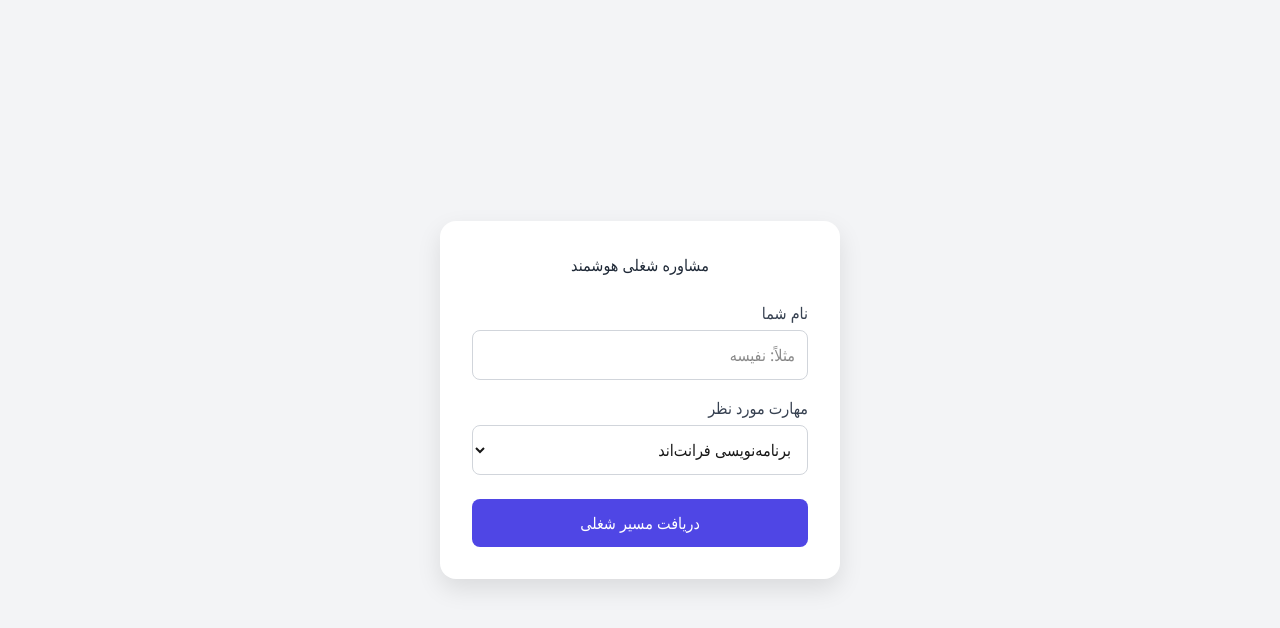
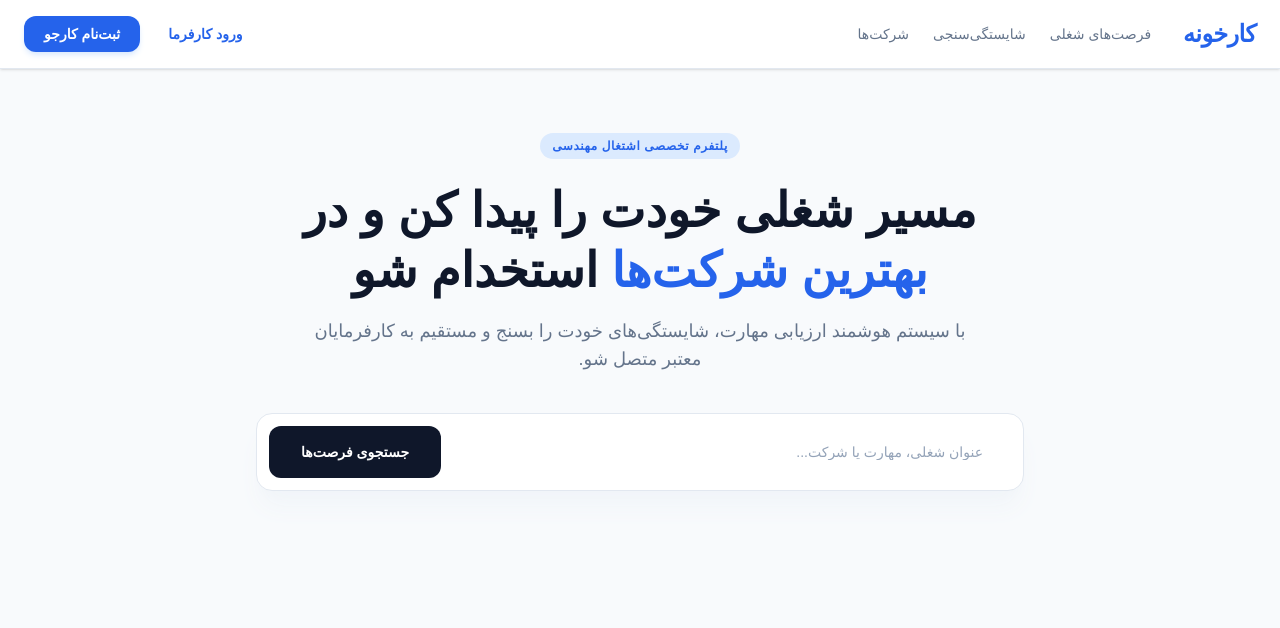
Before and after one commit to mahdysp/my-career-path, a Next.js app: page /quiz in a window 1280 px wide. Shown: the top 628 px of the page. Built offline with nearby package versions, Linux system fonts and the light colour scheme.

Commit message:
Add modern Dribbble-style header and hero section

```diff
--- a/app/quiz/page.tsx
+++ b/app/quiz/page.tsx
@@ -1,96 +1,56 @@
-'use client';
+"use client";
+import { useState } from "react";
 
-import { useState } from 'react';
-
-export default function QuizPage() {
-  const [name, setName] = useState('');
-  const [skill, setSkill] = useState('frontend');
-  const [submitted, setSubmitted] = useState(false);
-  const [aiResult, setAiResult] = useState('');
-  const [loading, setLoading] = useState(false);
-
-  const handleSubmit = async (e: React.FormEvent) => {
-    e.preventDefault();
-    setLoading(true);
-    // شبیه‌سازی تأخیر برای حس بهتر
-    setTimeout(async () => {
-      const response = await fetch('/api/career', {
-        method: 'POST',
-        headers: { 'Content-Type': 'application/json' },
-        body: JSON.stringify({ name, skill }),
-      });
-      const data = await response.json();
-      setAiResult(data.aiResponse);
-      setSubmitted(true);
-      setLoading(false);
-    }, 1500);
-  };
+export default function CareerHub() {
+  const [searchQuery, setSearchQuery] = useState("");
+  const [category, setCategory] = useState("all");
 
   return (
-    <div style={{
-      minHeight: '100vh',
-      display: 'flex',
-      justifyContent: 'center',
-      alignItems: 'center',
-      backgroundColor: '#f3f4f6',
-      fontFamily: '"Segoe UI", Tahoma, Geneva, Verdana, sans-serif'
-    }}>
-      <div style={{
-        backgroundColor: 'white',
-        padding: '2rem',
-        borderRadius: '16px',
-        boxShadow: '0 10px 25px rgba(0,0,0,0.1)',
-        width: '100%',
-        maxWidth: '400px',
-        textAlign: 'right',
-        direction: 'rtl'
-      }}>
-        {submitted ? (
-          <div>
-            <h2 style={{ color: '#111827', marginBottom: '1rem' }}>تحلیل نهایی</h2>
-            <div style={{ backgroundColor: '#ecfdf5', padding: '1rem', borderRadius: '8px', border: '1px solid #d1fae5' }}>
-              <p style={{ color: '#065f46', lineHeight: '1.6' }}>{aiResult}</p>
-            </div>
-            <button
-              onClick={() => setSubmitted(false)}
-              style={{ marginTop: '1.5rem', width: '100%', padding: '10px', backgroundColor: '#6366f1', color: 'white', border: 'none', borderRadius: '8px', cursor: 'pointer' }}
-            >
-              شروع دوباره
-            </button>
+    <div className="min-h-screen bg-[#f8fafc] text-[#1e293b]" style={{ fontFamily: 'vazirmatn, sans-serif', direction: 'rtl' }}>
+
+      {/* ۱. هدر سایت (Navbar) */}
+      <nav className="bg-white border-b border-[#e2e8f0] sticky top-0 z-50 px-6 py-4 flex justify-between items-center shadow-sm">
+        <div className="flex items-center gap-8">
+          <span className="text-2xl font-black text-[#2563eb] tracking-tight">کارخونه</span>
+          <div className="hidden md:flex gap-6 text-sm font-medium text-[#64748b]">
+            <a href="#" className="hover:text-[#2563eb] transition">فرصت‌های شغلی</a>
+            <a href="#" className="hover:text-[#2563eb] transition">شایستگی‌سنجی</a>
+            <a href="#" className="hover:text-[#2563eb] transition">شرکت‌ها</a>
           </div>
-        ) : (
-          <form onSubmit={handleSubmit}>
-            <h1 style={{ color: '#1f2937', marginBottom: '1.5rem', textAlign: 'center' }}>مشاوره شغلی هوشمند</h1>
+        </div>
+        <div className="flex gap-3">
+          <button className="text-sm font-semibold px-4 py-2 text-[#2563eb] hover:bg-[#eff6ff] rounded-xl transition">ورود کارفرما</button>
+          <button className="text-sm font-semibold px-5 py-2 bg-[#2563eb] text-white hover:bg-[#1d4ed8] rounded-xl shadow-md shadow-blue-100 transition">ثبت‌نام کارجو</button>
+        </div>
+      </nav>
 
-            <div style={{ marginBottom: '1rem' }}>
-              <label style={{ display: 'block', marginBottom: '5px', color: '#374151' }}>نام شما</label>
-              <input
-                type="text" value={name} onChange={(e) => setName(e.target.value)} required
-                style={{ width: '100%', padding: '12px', border: '1px solid #d1d5db', borderRadius: '8px', boxSizing: 'border-box' }}
-                placeholder="مثلاً: نفیسه"
-              />
-            </div>
+      {/* ۲. بخش قهرمان (Hero Section) */}
+      <header className="max-w-6xl mx-auto px-6 pt-16 pb-12 text-center">
+        <span className="text-xs font-bold uppercase tracking-wider bg-[#dbeafe] text-[#2563eb] px-3 py-1.5 rounded-full">پلتفرم تخصصی اشتغال مهندسی</span>
+        <h1 className="text-4xl md:text-5xl font-black text-[#0f172a] mt-6 leading-tight max-w-3xl mx-auto">
+          مسیر شغلی خودت را پیدا کن و در <span className="text-[#2563eb]">بهترین شرکت‌ها</span> استخدام شو
+        </h1>
+        <p className="text-[#64748b] mt-4 text-base md:text-lg max-w-2xl mx-auto font-normal">
+          با سیستم هوشمند ارزیابی مهارت، شایستگی‌های خودت را بسنج و مستقیم به کارفرمایان معتبر متصل شو.
+        </p>
 
-            <div style={{ marginBottom: '1.5rem' }}>
-              <label style={{ display: 'block', marginBottom: '5px', color: '#374151' }}>مهارت مورد نظر</label>
-              <select value={skill} onChange={(e) => setSkill(e.target.value)}
-                style={{ width: '100%', padding: '12px', border: '1px solid #d1d5db', borderRadius: '8px', backgroundColor: 'white' }}
-              >
-                <option value="frontend">برنامه‌نویسی فرانت‌اند</option>
-                <option value="backend">برنامه‌نویسی بک‌اند</option>
-                <option value="design">طراحی رابط کاربری</option>
-                <option value="embedded">سیستم‌های نهفته و سخت‌افزار</option>
-              </select>
-            </div>
+        {/* باکس جستجوی دریبل‌پسند (Search Bar) */}
+        <div className="max-w-3xl mx-auto bg-white p-3 rounded-2xl shadow-xl shadow-slate-100 border border-[#e2e8f0] mt-10 flex flex-col md:flex-row gap-2 items-center">
+          <div className="w-full relative flex items-center px-3">
+            <input
+              type="text"
+              placeholder="عنوان شغلی، مهارت یا شرکت..."
+              value={searchQuery}
+              onChange={(e) => setSearchQuery(e.target.value)}
+              className="w-full pr-4 py-3 bg-transparent text-sm font-medium focus:outline-none placeholder-[#94a3b8]"
+            />
+          </div>
+          <button className="w-full md:w-auto bg-[#0f172a] text-white text-sm font-bold px-8 py-4 rounded-xl hover:bg-[#1e293b] transition whitespace-nowrap">
+            جستجوی فرصت‌ها
+          </button>
+        </div>
+      </header>
 
-            <button type="submit" disabled={loading}
-              style={{ width: '100%', padding: '12px', backgroundColor: loading ? '#9ca3af' : '#4f46e5', color: 'white', border: 'none', borderRadius: '8px', cursor: 'pointer', fontSize: '16px' }}
-            >
-              {loading ? 'در حال تحلیل...' : 'دریافت مسیر شغلی'}
-            </button>
-          </form>
-        )}
-      </div>
     </div>
   );
 }
```
